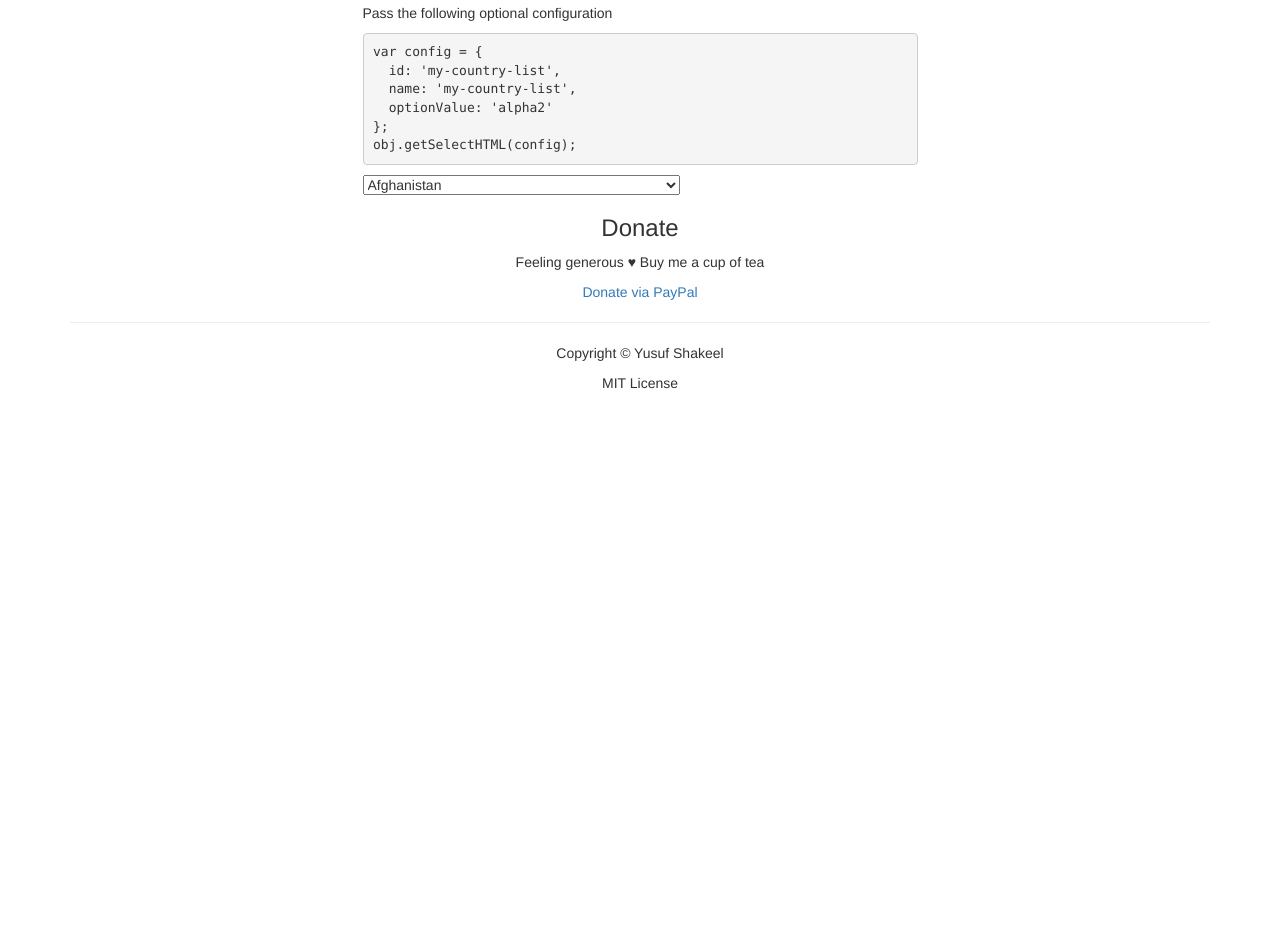
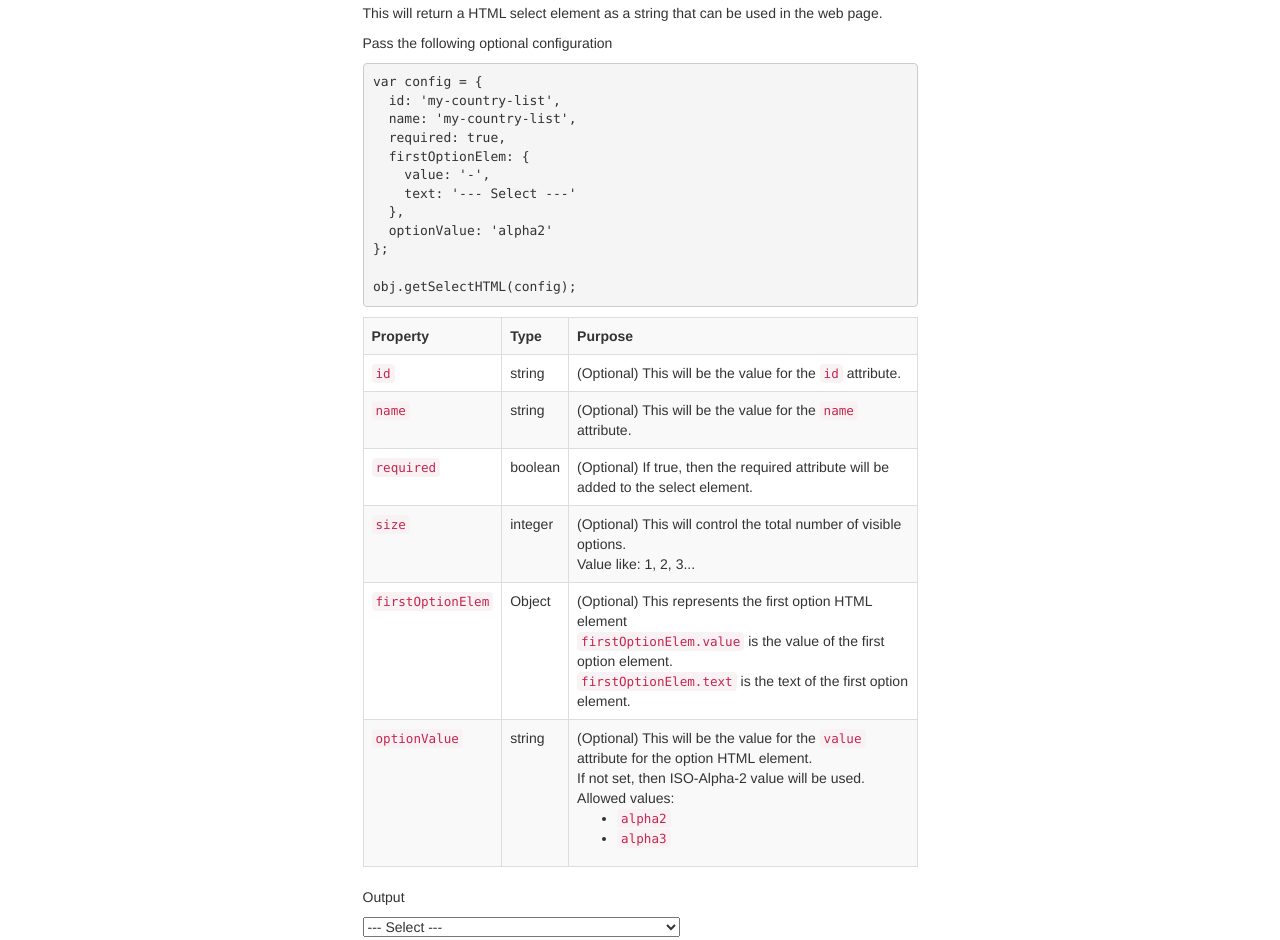
Before and after one commit to yusufshakeel/dyCountryJS, a website: page index.html in a window 1280 px wide. Shown: the part 7965-8905 px from the top of the page. Before the commit the page ends 8368 px from the top, so only its background shows below. Drawn offline with nearby package versions, Linux system fonts and the light colour scheme; some packages are replaced by stand-ins of ours; files that its build step writes are made by us from their sources; a script that the page names is missing.

Commit message:
getSelectHTML method updated, new options added

```diff
--- a/index.html
+++ b/index.html
@@ -848,14 +848,84 @@ var obj = new dyCountry(config);</code></pre>
             <a name="getSelectHTML"></a>
             <h4><a href="#getSelectHTML"><code>getSelectHTML()</code></a> returns HTML select element of countries</h4>
 
+            <p>This will return a HTML select element as a string that can be used in the web page.</p>
+
             <p>Pass the following optional configuration</p>
 
             <pre><code>var config = {
   id: 'my-country-list',
   name: 'my-country-list',
+  required: true,
+  firstOptionElem: {
+    value: '-',
+    text: '--- Select ---'
+  },
   optionValue: 'alpha2'
 };
+
 obj.getSelectHTML(config);</code></pre>
+
+            <div class="table-responsive">
+                <table class="table table-striped table-bordered">
+                    <tr>
+                        <th>Property</th>
+                        <th>Type</th>
+                        <th>Purpose</th>
+                    </tr>
+                    <tr>
+                        <td><code>id</code></td>
+                        <td>string</td>
+                        <td>(Optional) This will be the value for the <code>id</code> attribute.</td>
+                    </tr>
+                    <tr>
+                        <td><code>name</code></td>
+                        <td>string</td>
+                        <td>(Optional) This will be the value for the <code>name</code> attribute.</td>
+                    </tr>
+                    <tr>
+                        <td><code>required</code></td>
+                        <td>boolean</td>
+                        <td>(Optional) If true, then the required attribute will be added to the select element.</td>
+                    </tr>
+                    <tr>
+                        <td><code>size</code></td>
+                        <td>integer</td>
+                        <td>
+                            (Optional) This will control the total number of visible options.
+                            <br>
+                            Value like: 1, 2, 3...
+                        </td>
+                    </tr>
+                    <tr>
+                        <td><code>firstOptionElem</code></td>
+                        <td>Object</td>
+                        <td>
+                            (Optional) This represents the first option HTML element
+                            <br>
+                            <code>firstOptionElem.value</code> is the value of the first option element.
+                            <br>
+                            <code>firstOptionElem.text</code> is the text of the first option element.
+                        </td>
+                    </tr>
+                    <tr>
+                        <td><code>optionValue</code></td>
+                        <td>string</td>
+                        <td>
+                            (Optional) This will be the value for the <code>value</code> attribute for the option HTML element.
+                            <br>
+                            If not set, then ISO-Alpha-2 value will be used.
+                            <br>
+                            Allowed values:
+                            <ul>
+                                <li><code>alpha2</code></li>
+                                <li><code>alpha3</code></li>
+                            </ul>
+                        </td>
+                    </tr>
+                </table>
+            </div>
+
+            <p>Output</p>
 
             <div id="getSelectHTML-output">
             </div>
@@ -1055,6 +1125,11 @@ obj.getSelectHTML(config);</code></pre>
             .getSelectHTML({
                 id: 'my-country-list',
                 name: 'my-country-list',
+                required: true,
+                firstOptionElem: {
+                    value: '-',
+                    text: '--- Select ---'
+                },
                 optionValue: 'alpha2'
             });
 
--- a/package.json
+++ b/package.json
@@ -1,6 +1,6 @@
 {
   "name": "dycountryjs",
-  "version": "0.6.7",
+  "version": "0.6.9",
   "description": "Dictionary to get country info.",
   "main": "index.html",
   "scripts": {
```
Also changed, not shown: CHANGELOG.md, README.md, dist/js/dyCountry.min.js, src/js/dyCountry.js, 1 other file.
